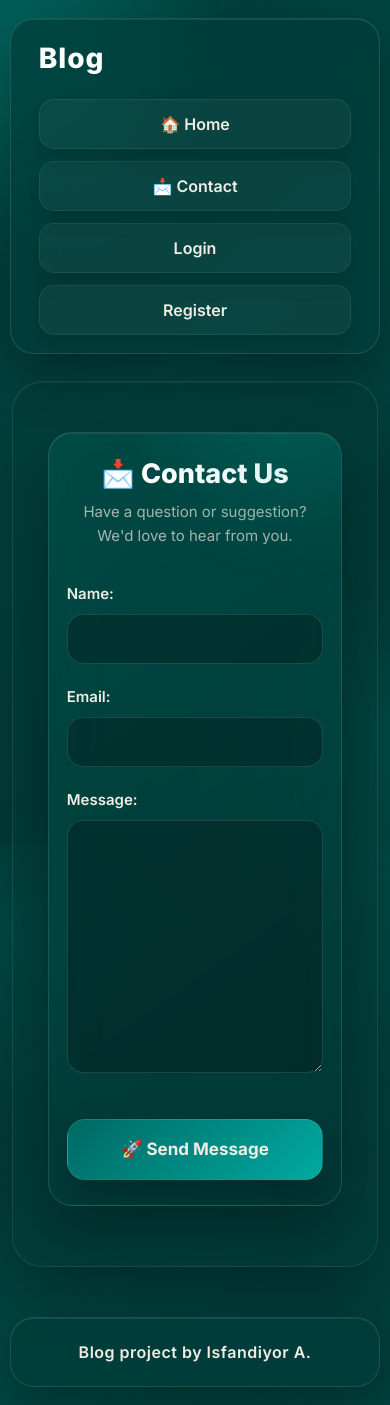
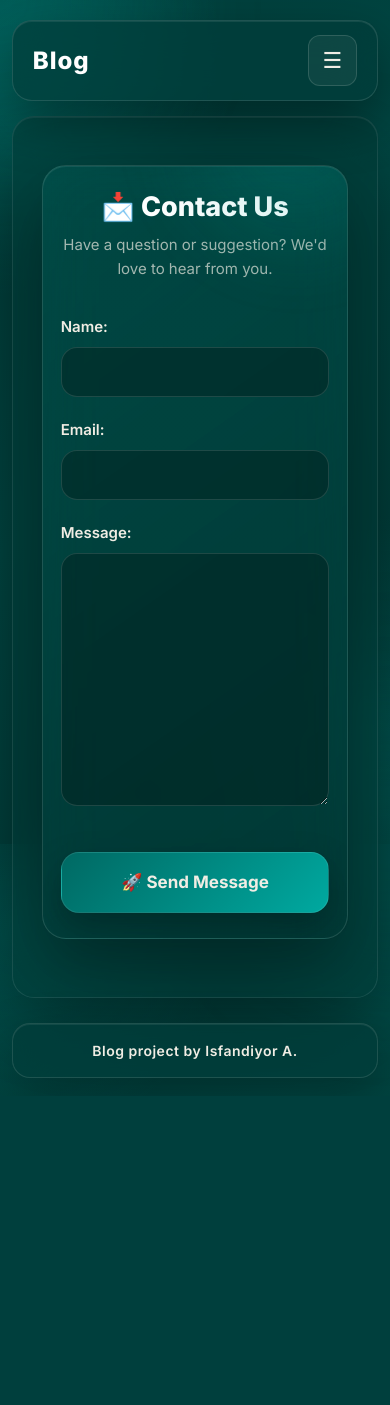
Before and after one commit to asusisfan1308-spec/normative_jule_blog, a Django app: page /contact/ in a window 390 px wide. After the commit the page ends 1085 px from the top, so only its background shows below. Run offline with Django 5.2, Linux system fonts and the light colour scheme.

Commit message:
mobile version

```diff
--- a/templates/base.html
+++ b/templates/base.html
@@ -67,10 +67,13 @@
            BODY
         ===================================================== */
 
+        html, body {
+            max-width: 100%;
+            overflow-x: hidden;
+        }
+
         body {
             min-height: 100vh;
-
-            overflow-x: hidden;
 
             color: var(--cream);
 
@@ -233,10 +236,7 @@
 
             text-decoration: none;
 
-
-
             color: #FFFFFF;
-
 
             transition: 0.35s ease;
         }
@@ -244,6 +244,36 @@
 
         .logo:hover {
             transform: scale(1.06);
+        }
+
+
+        /* =====================================================
+           MOBILE MENU TOGGLE
+        ===================================================== */
+
+        .menu-toggle {
+            display: none;
+
+            background: rgba(255, 255, 255, 0.05);
+
+            border: 1px solid rgba(240, 237, 228, 0.15);
+
+            color: var(--cream);
+
+            font-size: 22px;
+
+            padding: 8px 14px;
+
+            border-radius: 12px;
+
+            cursor: pointer;
+
+            transition: 0.3s ease;
+        }
+
+        .menu-toggle:hover {
+            background: rgba(0, 169, 160, 0.2);
+            color: #FFFFFF;
         }
 
 
@@ -339,6 +369,10 @@
         /* =====================================================
            LOGOUT
         ===================================================== */
+
+        .logout-form {
+            display: inline-block;
+        }
 
         .logout-btn {
             border: none;
@@ -506,62 +540,87 @@
 
 
         /* =====================================================
-           RESPONSIVE
+           RESPONSIVE (MOBILE & TABLET OPTIMIZATIONS)
         ===================================================== */
 
-        @media (max-width: 900px) {
+        @media (max-width: 768px) {
+
+            .navbar-custom {
+                top: 10px;
+                width: 94%;
+                border-radius: 20px;
+            }
 
             .navbar-container {
-                flex-direction: column;
-
-                align-items: flex-start;
-
-                gap: 20px;
+                padding: 14px 20px;
             }
 
-
-            .nav-links {
-                width: 100%;
+            .logo {
+                font-size: 26px;
             }
 
-
-            .content {
-                padding: 28px;
-            }
-        }
-
-
-        @media (max-width: 600px) {
-
-            .logo {
-                font-size: 28px;
+            /* Включаем кнопку гамбургера */
+            .menu-toggle {
+                display: block;
             }
 
-
+            /* Скрываем ссылки по умолчанию и делаем выпадающее стеклянное меню */
             .nav-links {
-                display: grid;
-
-                grid-template-columns: 1fr;
-
+                display: none;
                 width: 100%;
+                flex-direction: column;
+                align-items: stretch;
+                gap: 10px;
+                margin-top: 15px;
+                padding-top: 15px;
+                border-top: 1px solid rgba(240, 237, 228, 0.12);
             }
 
+            /* Класс для открытия меню через JS */
+            .nav-links.active {
+                display: flex;
+            }
 
             .nav-links a,
             .username,
             .logout-btn {
                 width: 100%;
-
                 text-align: center;
+                padding: 12px;
+                font-size: 15px;
             }
 
+            .logout-form {
+                width: 100%;
+            }
 
             .content {
                 width: 94%;
+                padding: 24px 18px;
+                margin: 25px auto;
+                border-radius: 22px;
+            }
 
-                padding: 20px;
+            .footer-custom {
+                width: 94%;
+                padding: 16px;
+                border-radius: 18px;
+            }
 
-                margin-top: 35px;
+            .footer-text {
+                font-size: 14px;
+            }
+        }
+
+
+        @media (max-width: 480px) {
+
+            .logo {
+                font-size: 24px;
+            }
+
+            .content {
+                padding: 18px 14px;
             }
         }
 
@@ -588,8 +647,13 @@
                 Blog
             </a>
 
+            <!-- Mobile Hamburger Toggle Button -->
+            <button class="menu-toggle" id="menuToggle" aria-label="Toggle navigation">
+                ☰
+            </button>
 
-            <div class="nav-links">
+
+            <div class="nav-links" id="navLinks">
 
                 <a href="{% url 'post_list' %}">
                     🏠 Home
@@ -616,7 +680,7 @@
                     <form
                         action="{% url 'logout' %}"
                         method="post"
-                        style="display:inline;"
+                        class="logout-form"
                     >
 
                         {% csrf_token %}
@@ -676,6 +740,22 @@
     </footer>
 
 
+    <!-- =====================================================
+         MOBILE MENU SCRIPT
+    ===================================================== -->
+
+    <script>
+        const menuToggle = document.getElementById('menuToggle');
+        const navLinks = document.getElementById('navLinks');
+
+        if (menuToggle && navLinks) {
+            menuToggle.addEventListener('click', () => {
+                navLinks.classList.toggle('active');
+                menuToggle.textContent = navLinks.classList.contains('active') ? '✕' : '☰';
+            });
+        }
+    </script>
+
 </body>
 
 </html>
```
